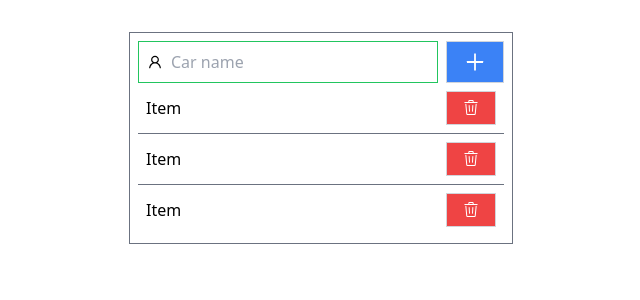
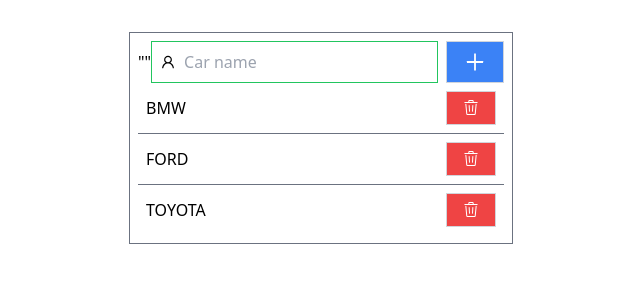
Before and after one commit to datlt2306/FPL-WEB209, a React (Vite) app: page / in a window 1280 px wide. Shown: the top 300 px of the page, without its empty margins (319-959 px from the left). Built offline with nearby package versions, Linux system fonts and the light colour scheme.

Commit message:
Buổi 2: Add & List

```diff
--- a/src/App.tsx
+++ b/src/App.tsx
@@ -3,21 +3,29 @@
 import { Form, List } from "./components";
 import { ICar } from "./interfaces/car";
 
+const carsData: ICar[] = [
+    { id: 1, name: "BMW" },
+    { id: 2, name: "FORD" },
+    { id: 3, name: "TOYOTA" },
+];
+
 function App() {
     //State
-    const [cars, setCars] = useState<ICar[]>([]);
+    const [cars, setCars] = useState<ICar[]>(carsData);
     const [isLoading, setIsLoading] = useState<Boolean>(false);
     const [error, setError] = useState<string>("");
 
     // Action
-    const addCar = (car: ICar) => {};
+    const addCar = (car: ICar) => {
+        setCars([...cars, car]);
+    };
     const removeCar = (id: number) => {};
     const listCar = () => {};
     return (
         <>
             <div className="w-96 border border-gray-500 p-2 mx-auto">
-                <Form />
-                <List />
+                <Form onAdd={addCar} />
+                <List dataSource={cars} />
             </div>
         </>
     );
--- a/src/components/Form/index.tsx
+++ b/src/components/Form/index.tsx
@@ -1,11 +1,32 @@
+import { useState } from "react";
 import { Button, Input } from "..";
 import { AiOutlinePlus, AiOutlineUser } from "react-icons/ai";
-type FormProps = {};
+import { ICar } from "@/interfaces/car";
+type FormProps = {
+    onAdd: (car: ICar) => void;
+};
 
-const Form = (props: FormProps) => {
+const Form = ({ onAdd }: FormProps) => {
+    const [valueInput, setValueInput] = useState<string>("");
+
+    const onHandleSubmit = (e: React.FormEvent<HTMLFormElement>) => {
+        e.preventDefault();
+        if (!valueInput) return;
+        onAdd({
+            id: Math.floor(Math.random() * 1000),
+            name: valueInput,
+        });
+
+        setValueInput("");
+        e.target.reset();
+    };
+    const onHanleChange = (e: React.ChangeEvent<HTMLInputElement>) => {
+        setValueInput(e.target.value);
+    };
     return (
-        <form className="flex items-center justify-between">
-            <Input placeholder="Car name" prefix={<AiOutlineUser />} />
+        <form onSubmit={onHandleSubmit} className="flex items-center justify-between">
+            {JSON.stringify(valueInput)}
+            <Input onChange={onHanleChange} placeholder="Car name" prefix={<AiOutlineUser />} />
             <Button type="primary" icon={<AiOutlinePlus className="text-2xl" />} />
         </form>
     );
--- a/src/components/Input/index.tsx
+++ b/src/components/Input/index.tsx
@@ -1,9 +1,10 @@
 type InputProps = {
+    onChange?: (e: React.ChangeEvent<HTMLInputElement>) => void;
     placeholder?: string;
     prefix?: React.ReactNode;
 };
 
-const Input = ({ placeholder, prefix }: InputProps) => {
+const Input = ({ onChange, placeholder, prefix }: InputProps) => {
     return (
         <div className="flex items-center justify-between  border border-green-500  w-full mr-2">
             {prefix && <span className="ml-2">{prefix}</span>}
@@ -15,6 +16,7 @@
             mr-2
             "
                 placeholder={placeholder}
+                onChange={onChange}
             />
         </div>
     );
--- a/src/components/Item/index.tsx
+++ b/src/components/Item/index.tsx
@@ -1,13 +1,16 @@
 import { GoTrash } from "react-icons/go";
 import { Button } from "..";
 import styles from "./Item.module.css";
+import { ICar } from "@/interfaces/car";
 
-type Props = {};
+type ItemProps = {
+    car: ICar;
+};
 
-const Item = (props: Props) => {
+const Item = ({ car }: ItemProps) => {
     return (
         <li className={styles.item}>
-            Item
+            {car.name}
             <Button type="danger" icon={<GoTrash />} />
         </li>
     );
--- a/src/components/List/index.tsx
+++ b/src/components/List/index.tsx
@@ -1,15 +1,18 @@
 import React from "react";
 import { Item } from "..";
+import { ICar } from "@/interfaces/car";
 
-type Props = {};
+type ListProps = {
+    dataSource: ICar[];
+};
 
-const List = (props: Props) => {
+const List = ({ dataSource }: ListProps) => {
     return (
         <>
             <ul>
-                <Item />
-                <Item />
-                <Item />
+                {dataSource?.map((car) => (
+                    <Item key={car.id} car={car} />
+                ))}
             </ul>
         </>
     );
```
